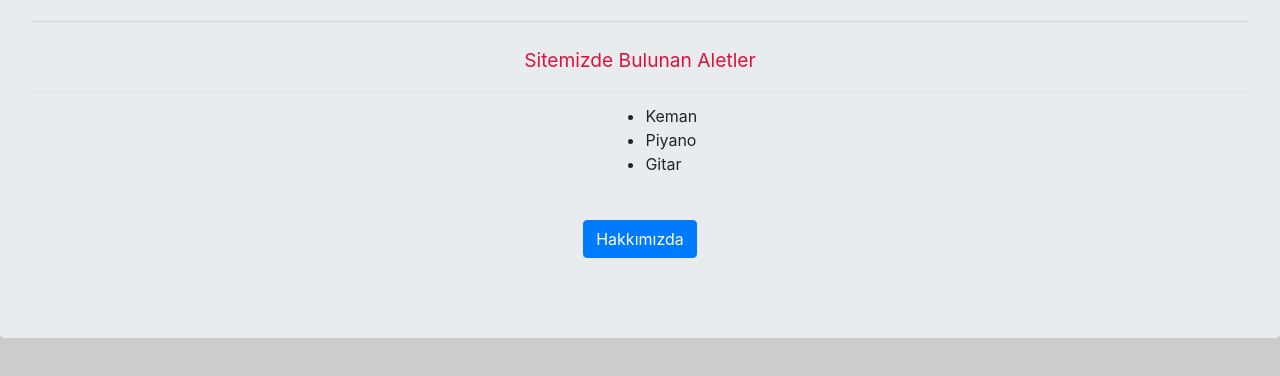
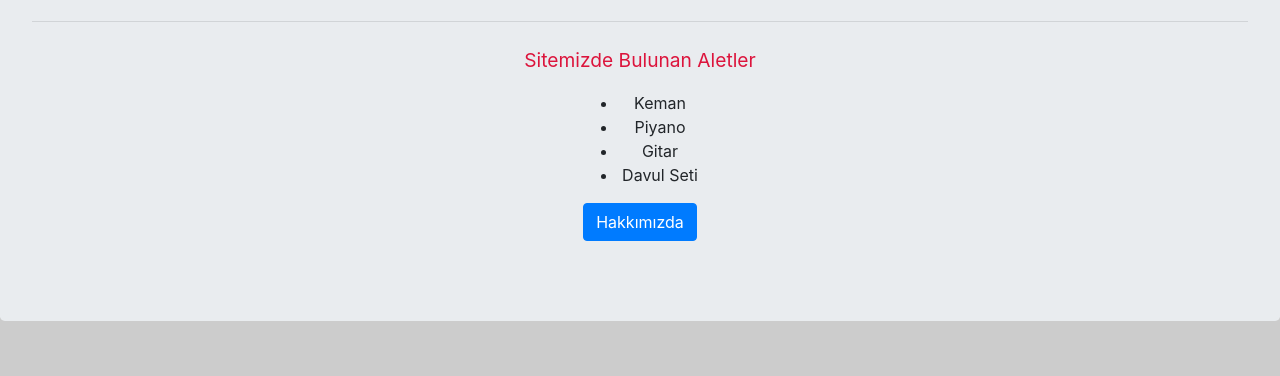
Before and after one commit to fsk29/M-zik-D-kkan-, a plain HTML site: page index.html in a window 1280 px wide. Shown: the part 228-604 px from the top of the page. Drawn offline with Linux system fonts and the light colour scheme.

Commit message:
Add files via upload

```diff
--- a/index.html
+++ b/index.html
@@ -53,23 +53,16 @@
         <hr class="my-4">
         <p> Sitemizde Bulunan Aletler</p>
 
-            <table class="table" style="width: 100%;">
-              <tr>
-                <td></td>
-                <td></td>
-                <td></td>
-                <td></td>
-                <td></td>
-                <td>
-                <ul>
-                  <li>Keman</li>
-                  <li>Piyano</li>
-                  <li>Gitar</li>
-                </ul>
-              </td>
-                <td></td>
-              </tr>
-            </table>
+
+        <center>
+          <ul class="mx-auto" style = "width: 125px;">
+            <li>Keman</li>
+            <li>Piyano</li>
+            <li>Gitar</li>
+            <li>Davul Seti</li>
+          </ul>
+        </center>
+
 
 
 
```
